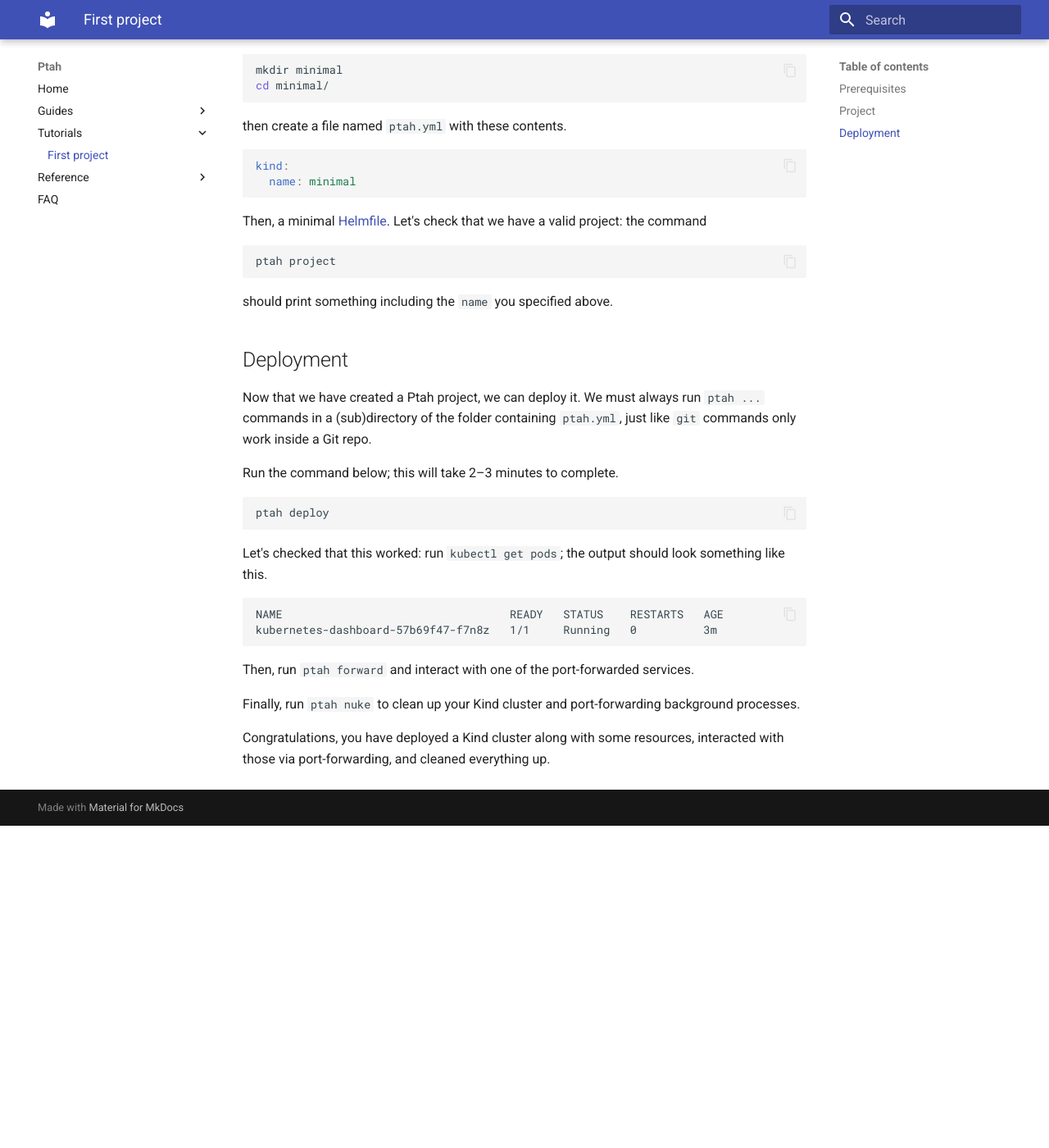
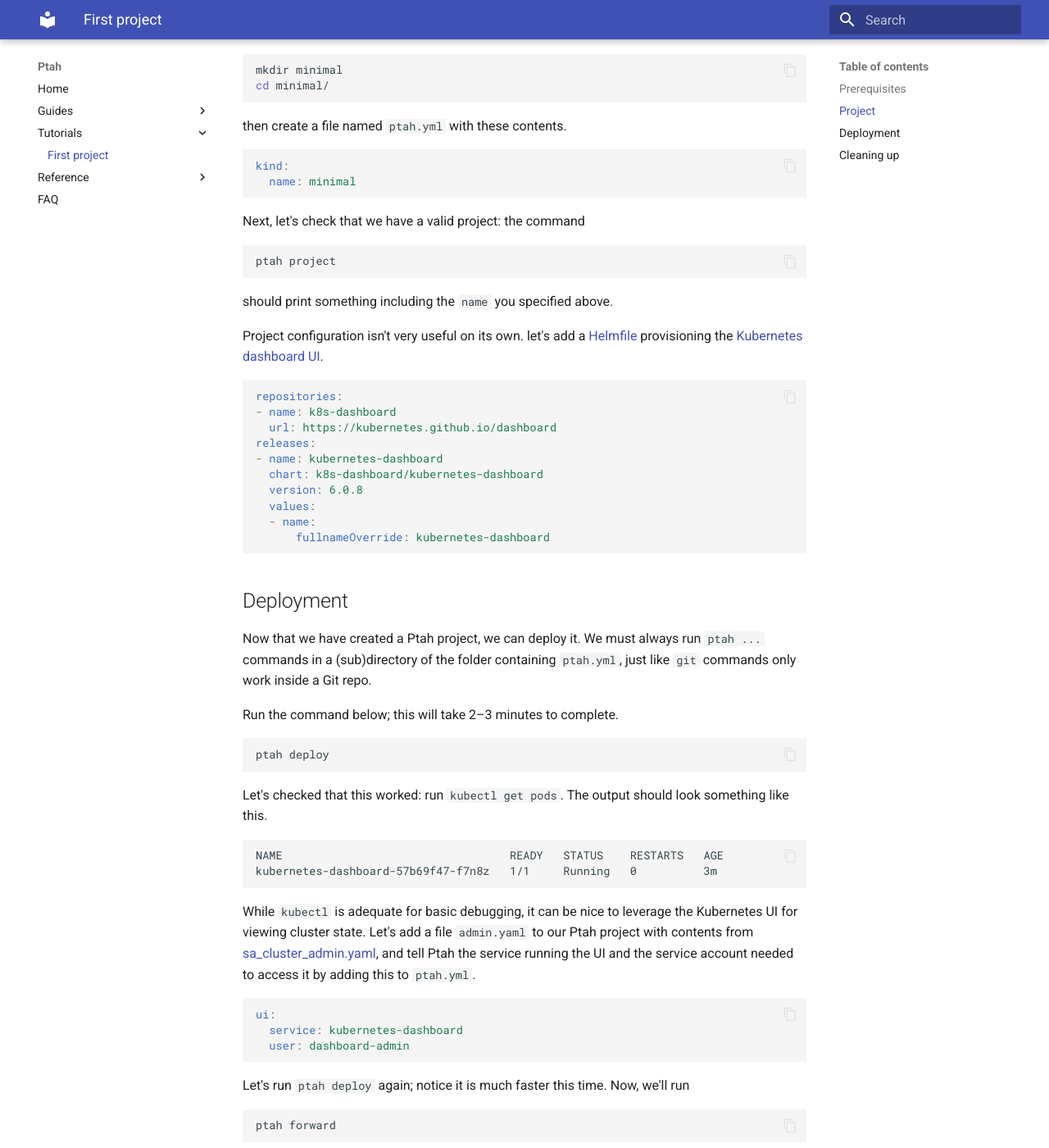
Before and after one commit to dkmiller/ptah, an MkDocs documentation site: the page built from docs/tutorials/first-project.md, in a window 1280 px wide and 1400 px high, scrolled down 550 px. Shown: the whole window at 82% size. Built offline with MkDocs 1.6.1 and Material for MkDocs 9.7.7, drawn with Linux system fonts in a browser that asks for light colours; before the commit the page ends 1557 px from its top, so only the background shows below that; some of the changed text lies outside the part shown.

Commit message:
Add back pyperclip + update tutorial

````diff
--- a/docs/tutorials/first-project.md
+++ b/docs/tutorials/first-project.md
@@ -35,14 +35,30 @@ kind:
   name: minimal
 ```
 
-Then, a minimal [Helmfile](https://helmfile.readthedocs.io/en/latest/#getting-started). Let's check
-that we have a valid project: the command
+Next, let's check that we have a valid project: the command
 
 ``` bash
 ptah project
 ```
 
 should print something including the `name` you specified above.
+
+Project configuration isn't very useful on its own. let's add a
+[Helmfile](https://helmfile.readthedocs.io/en/latest/#getting-started) provisioning the
+[Kubernetes dashboard UI](https://artifacthub.io/packages/helm/k8s-dashboard/kubernetes-dashboard/6.0.8).
+
+```yaml
+repositories:
+- name: k8s-dashboard
+  url: https://kubernetes.github.io/dashboard
+releases:
+- name: kubernetes-dashboard
+  chart: k8s-dashboard/kubernetes-dashboard
+  version: 6.0.8
+  values:
+  - name:
+      fullnameOverride: kubernetes-dashboard
+```
 
 ## Deployment
 
@@ -56,7 +72,7 @@ Run the command below; this will take 2&ndash;3 minutes to complete.
 ptah deploy
 ```
 
-Let's checked that this worked: run `kubectl get pods`; the output should look something like
+Let's checked that this worked: run `kubectl get pods`. The output should look something like
 this.
 
 ``` log
@@ -64,9 +80,27 @@ NAME                                  READY   STATUS    RESTARTS   AGE
 kubernetes-dashboard-57b69f47-f7n8z   1/1     Running   0          3m
 ```
 
+While `kubectl` is adequate for basic debugging, it can be nice to leverage the Kubernetes UI for
+viewing cluster state. Let's add a file `admin.yaml` to our Ptah project with contents
+from [sa_cluster_admin.yaml](https://github.com/justmeandopensource/kubernetes/blob/e506f1abf9728a646ce29addce9f21432c6c2eb7/dashboard/sa_cluster_admin.yaml), and tell Ptah the service running the UI and the service account
+needed to access it by adding this to `ptah.yml`.
 
+``` yaml
+ui:
+  service: kubernetes-dashboard
+  user: dashboard-admin
+```
 
-Then, run `ptah forward` and interact with one of the port-forwarded services.
+Let's run `ptah deploy` again; notice it is much faster this time. Now, we'll run
+
+``` bash
+ptah forward
+```
+
+to open the Kubernetes UI in our browser with an auth token copied to the clipboard. Now, we can
+use the UI to browse logs, pod state, etc.!
+
+## Cleaning up
 
 Finally, run `ptah nuke` to clean up your Kind cluster and port-forwarding background processes.
 
````
Also changed, not shown: 1 other file.
